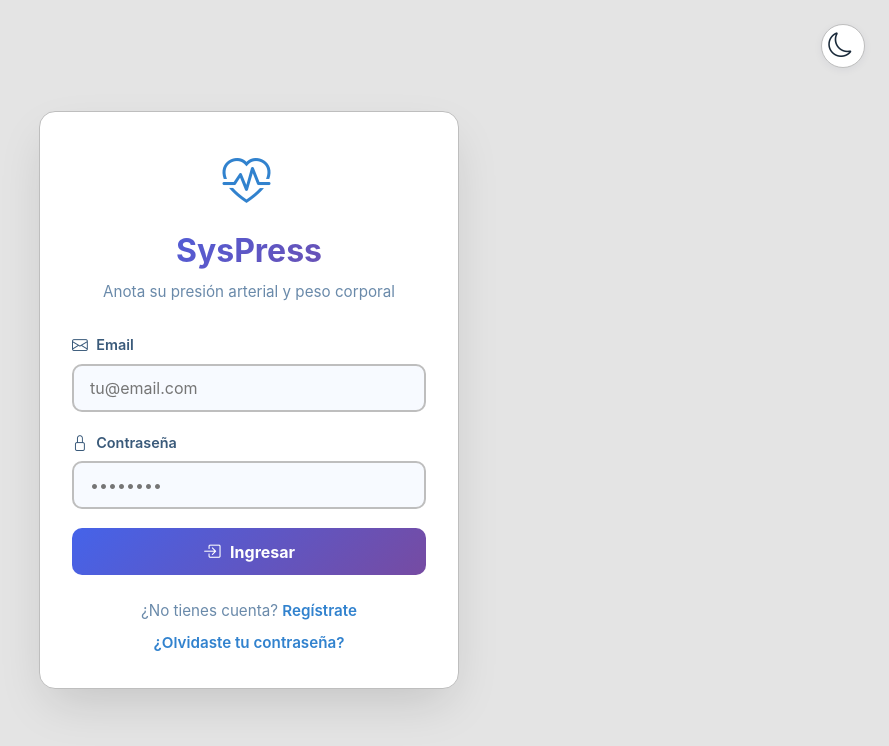
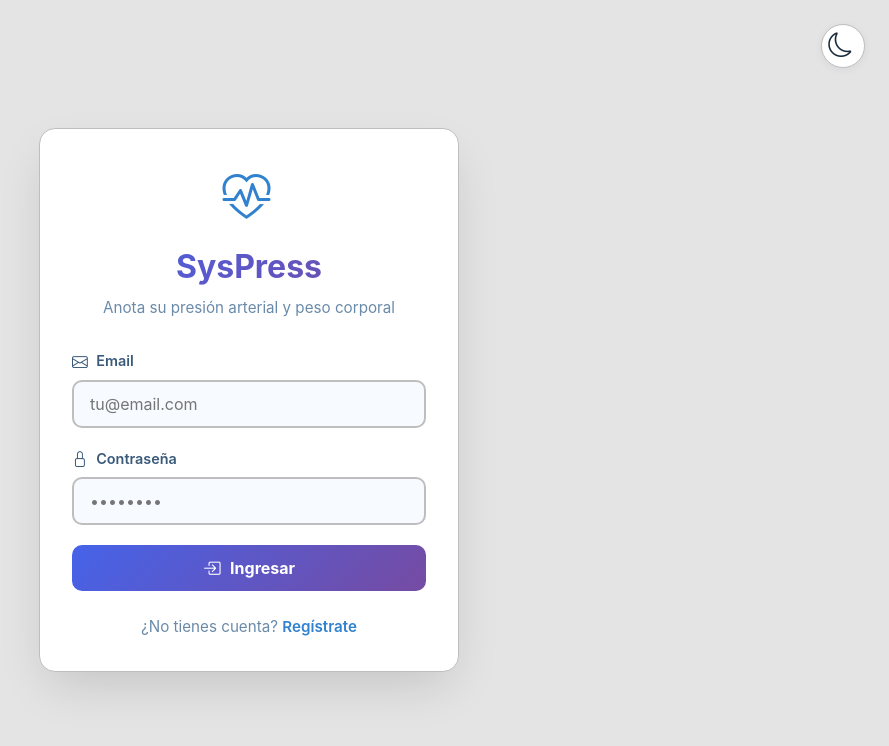
Before and after one commit to Felixby2004/syspress, a React (Vite) app in the folder frontend/: page /login in a window 1280 px wide. Shown: the top 746 px of the page, without its empty margins (391-1280 px from the left). Built offline with nearby package versions, Linux system fonts and the light colour scheme; no server answers.

Commit message:
sin olvidar contraseña

```diff
--- a/frontend/src/components/Login.jsx
+++ b/frontend/src/components/Login.jsx
@@ -49,9 +49,6 @@ const Login = () => {
         <div className="auth-footer">
           ¿No tienes cuenta? <Link to="/register">Regístrate</Link>
         </div>
-        <div className="auth-footer" style={{ marginTop: '0.5rem' }}>
-          <Link to="/forgot-password">¿Olvidaste tu contraseña?</Link>
-        </div>
       </div>
     </div>
   );
```
